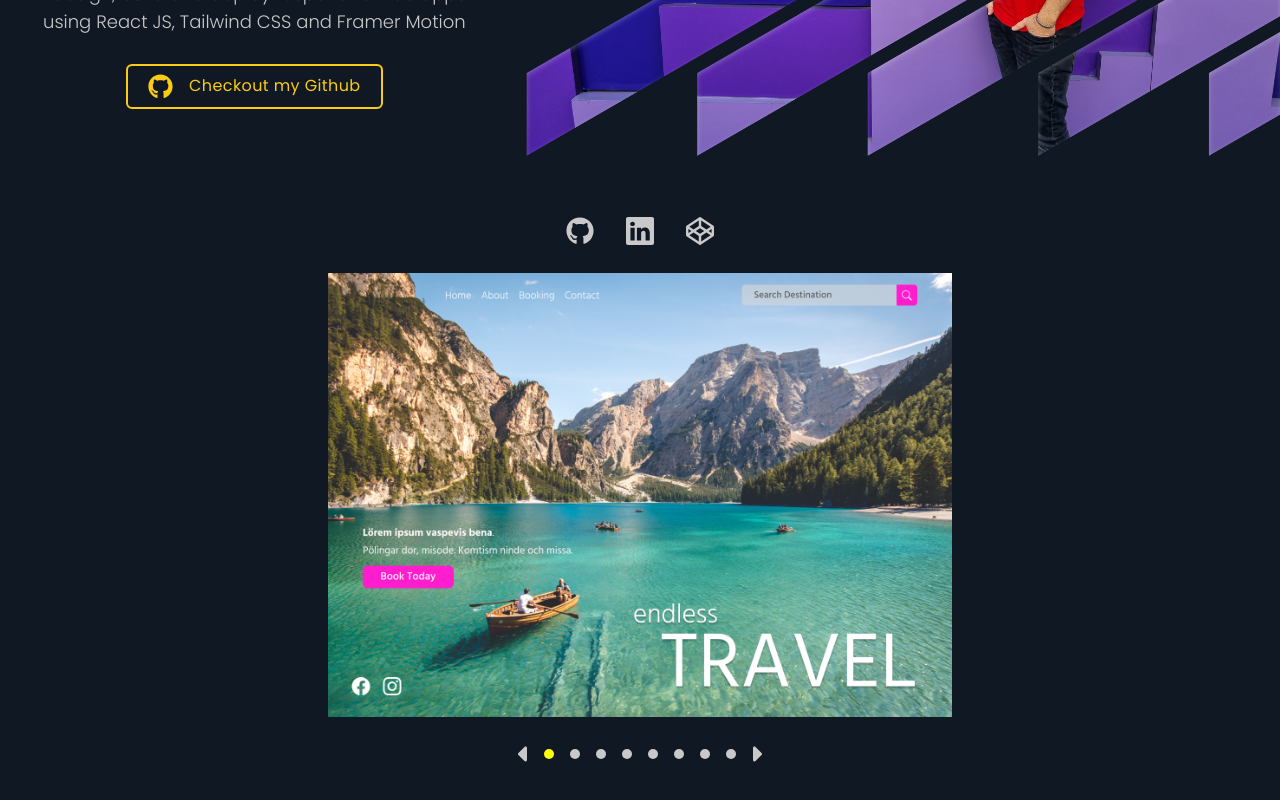
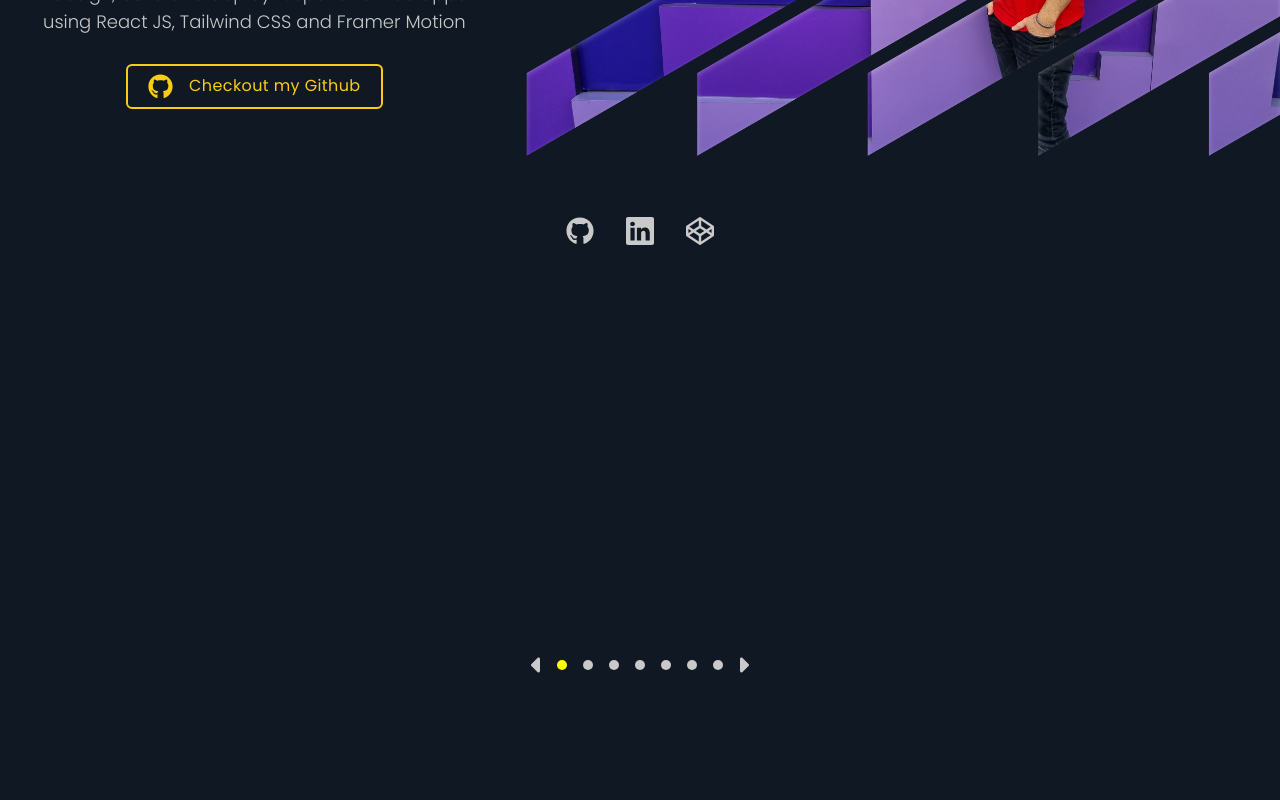
Before and after one commit to SKenzler/react-portfolio, a React (Vite) app: page / in a window 1280 px wide. Shown: the part 442-1242 px from the top of the page. Built offline with nearby package versions, Linux system fonts and the light colour scheme; a web font is replaced by a local one.

Commit message:
add animation using framer motion to the carousel image

```diff
--- a/src/components/ProjectCarousel.jsx
+++ b/src/components/ProjectCarousel.jsx
@@ -5,6 +5,25 @@ import { motion, AnimatePresence } from "framer-motion";
 
 const ProjectCarousel = ({ images }) => {
   const [currentIndex, setCurrentIndex] = useState(0);
+  const slidePositions = [
+    "center",
+    "leftFirst",
+    "leftSecond",
+    "leftThird",
+    "rightFirst",
+    "rightSecond",
+    "rightThird",
+  ];
+
+  const imageVariants = {
+    center: { x: "0%", scale: 1, zIndex: 5 },
+    leftFirst: { x: "-50%", scale: 0.7, zIndex: 4 },
+    leftSecond: { x: "-90%", scale: 0.5, zIndex: 3 },
+    leftThird: { x: "-100%", scale: 0.25, zIndex: 2 },
+    rightFirst: { x: "50%", scale: 0.7, zIndex: 4 },
+    rightSecond: { x: "90%", scale: 0.5, zIndex: 3 },
+    rightThird: { x: "100%", scale: 0.25, zIndex: 2 },
+  };
 
   const handleNext = () => {
     setCurrentIndex((previousIndex) =>
@@ -23,13 +42,20 @@ const ProjectCarousel = ({ images }) => {
   };
 
   return (
-    <div className="w-full flex flex-col justify-center items-center mt-5">
-      <img
-        key={currentIndex}
-        className="flex justify-center items-cneter w-5/6 sm:w-6/12 object-fill p-2"
-        src={images[currentIndex]}
-        alt="Left Arrow"
-      />
+    <div className="w-full h-screen bg-[#101824] flex flex-col justify-center items-center mt-5">
+      {images.map((item, index) => {
+        <motion.img
+          key={index}
+          className="flex justify-center items-center w-5/6 sm:w-6/12 object-fill rounded-md p-2"
+          src={item}
+          alt={item}
+          initial="center"
+          animate={slidePositions[currentIndex[index]]}
+          variants={imageVariants}
+          transition={{ duration: 0.5 }}
+          style={{ width: "40%", position: "absolute" }}
+        />;
+      })}
 
       <div className="flex justify-center items-center text-[#C9C9C9] p-4">
         <div
@@ -44,7 +70,7 @@ const ProjectCarousel = ({ images }) => {
               <div
                 key={index}
                 className="hover:text-yellow-400 p-2 cursor-pointer"
-                onClick={console.log(index, currentIndex)}
+                onClick={() => handleDotClick(index)}
               >
                 <FaCircle color="yellow" size={10} />
               </div>
@@ -52,7 +78,7 @@ const ProjectCarousel = ({ images }) => {
               <div
                 key={index}
                 className="hover:text-yellow-400 p-2 cursor-pointer"
-                onClick={console.log(index, currentIndex)}
+                onClick={() => handleDotClick(index)}
               >
                 <FaCircle size={10} />
               </div>
--- a/src/utilities/images.jsx
+++ b/src/utilities/images.jsx
@@ -5,7 +5,6 @@ import slideFour from "../assets/night-club.jpg";
 import slideFive from "../assets/Volume_Max.jpg";
 import slideSix from "../assets/racket-tennis-club.jpg";
 import slideSeven from "../assets/Design_Select.jpg";
-import slideEight from "../assets/Two-Five-One.jpg";
 
 const images = [
   slideOne,
@@ -15,7 +14,6 @@ const images = [
   slideFive,
   slideSix,
   slideSeven,
-  slideEight,
 ];
 
 export default images;
```
